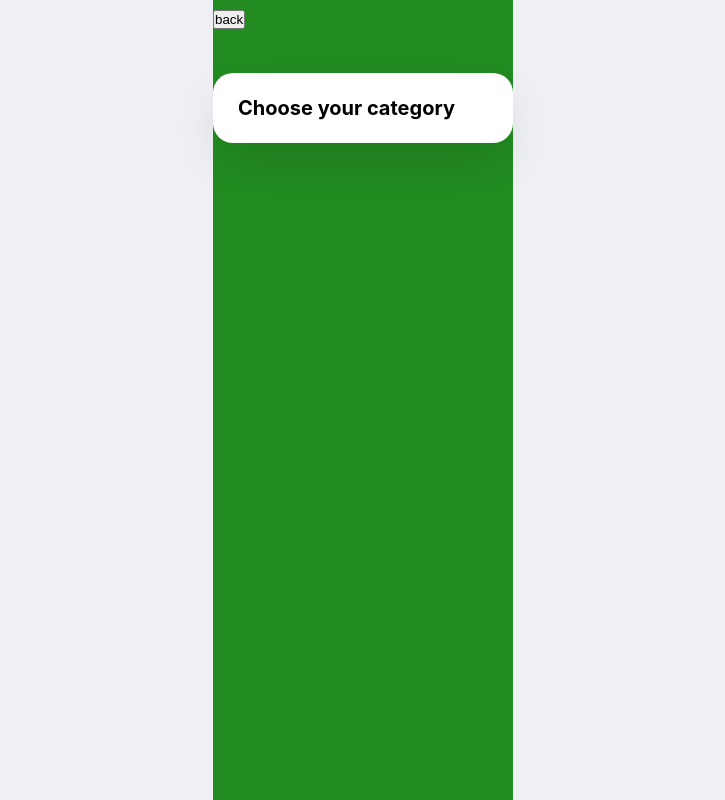
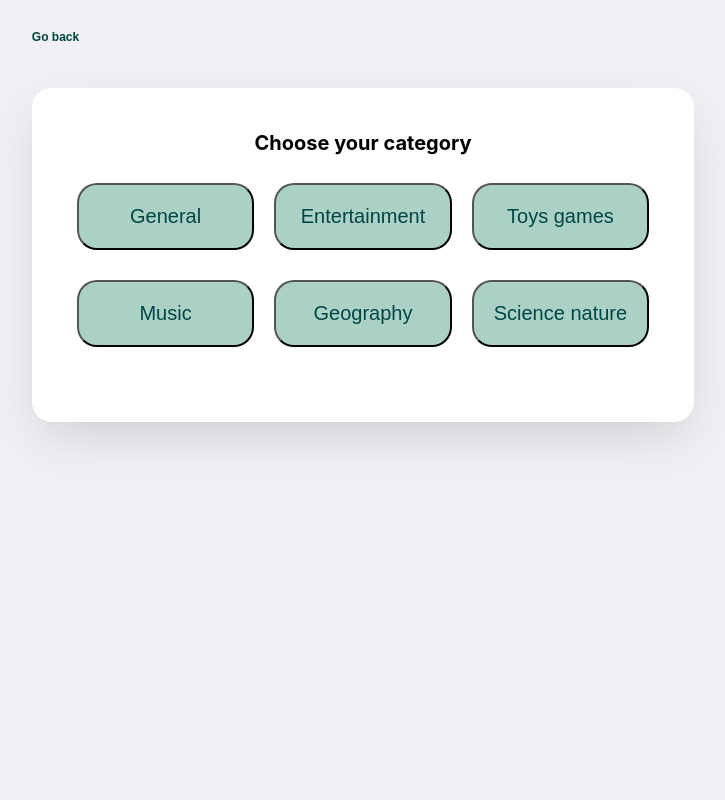
Before and after one commit to Tim2095/Quiz, a React (Create React App) app: page /category in a window 1280 px wide. Shown: the whole page, without its empty margins (277-1002 px from the left). Built offline with nearby package versions, Linux system fonts and the light colour scheme.

Commit message:
Finish category section

```diff
--- a/src/layout/UserNameInput.tsx
+++ b/src/layout/UserNameInput.tsx
@@ -3,12 +3,11 @@ import { useNavigate } from 'react-router-dom'
 import { useRef } from 'react'
 import { useDispatch } from 'react-redux'
 import { quizActions } from '../store/quiz-slice'
-const UserNameInput: React.FC<{}> = (props) => {
+const UserNameInput: React.FC = () => {
   const dispatch = useDispatch()
   const userInput = useRef<HTMLInputElement>(null)
 
   const navigate = useNavigate()
-
 
   const handleStartClick = (event: React.FormEvent) => {
     event.preventDefault()
@@ -16,10 +15,6 @@ const UserNameInput: React.FC<{}> = (props) => {
     navigate('/category')
     dispatch(quizActions.getUserName(userName))
   }
-
-
-
-
 
   return (
     <form className={classes.form} onSubmit={handleStartClick}>
--- a/src/pages/Category.module.css
+++ b/src/pages/Category.module.css
@@ -3,13 +3,10 @@
   height: 100vh;
   display: flex;
   justify-content: center;
-
 }
 
 .category-cnt {
-  width: 30rem;
-  background: forestgreen;
-  padding-top: 1rem;
+  padding: 3rem;
 }
 
 .category {
@@ -17,9 +14,42 @@
   background: #fff;
   box-shadow: 0px 20px 50px -10px rgba(0, 0, 0, 0.15);
   margin-top: 4.4rem;
-  padding: 2.5rem;
+  padding: 4.5rem;
 }
 
 .category h3 {
   font-size: 2rem;
+  display: flex;
+  justify-content: center;
+  align-items: center;
 }
+
+.category-items {
+  display: grid;
+  grid-template-columns: 1fr 1fr 1fr;
+  margin-bottom: 3rem;
+  margin-top: 3rem;
+  gap: 2rem;
+}
+
+.category-items .category-btn {
+  font-size: 2rem;
+  padding: 2rem;
+  border-radius: 20px;
+  background: #abd1c6;
+  text-align: center;
+  color: #004643;
+  cursor: pointer;
+}
+
+.category-items .category-btn:hover {
+  background: #F8C660;
+}
+
+.back-btn {
+  border: none;
+  color: #004643;
+  cursor: pointer;
+  font-size: 1.2rem;
+  font-weight: 600;
+}
--- a/src/pages/CategoryPage.tsx
+++ b/src/pages/CategoryPage.tsx
@@ -1,16 +1,24 @@
+import React from "react";
 import classes from "./Category.module.css";
 import { useSelector } from "react-redux";
+import { useNavigate } from "react-router-dom";
 
 
 
-const CategoryPage = () => {
+const CategoryPage: React.FC = () => {
+  const navigate = useNavigate()
+
+
+  const goBackBtnHandler = () => {
+    navigate('../')
+  }
+
   interface RootState {
     quiz: {
       userName: string
     }
   }
 
-  // const dispatch = useDispatch()
   const userName = useSelector((state: RootState) => state.quiz.userName)
   console.log(userName)
 
@@ -18,10 +26,20 @@ const CategoryPage = () => {
     <div className={classes["category-main"]}>
       <div className={classes["category-cnt"]}>
         <div>
-          <button>back</button>
+          <button className={classes['back-btn']} onClick={goBackBtnHandler}>Go back</button>
         </div>
         <div className={classes.category}>
           <h3>Choose your category</h3>
+          <div className={classes['category-items']}>
+            <button className={classes['category-btn']}>General</button>
+            <button className={classes['category-btn']}>Entertainment</button>
+            <button className={classes['category-btn']}>Toys games</button>
+          </div>
+          <div className={classes['category-items']}>
+            <button className={classes['category-btn']}>Music</button>
+            <button className={classes['category-btn']}>Geography</button>
+            <button className={classes['category-btn']}>Science nature</button>
+          </div>
         </div>
       </div>
     </div>
```
